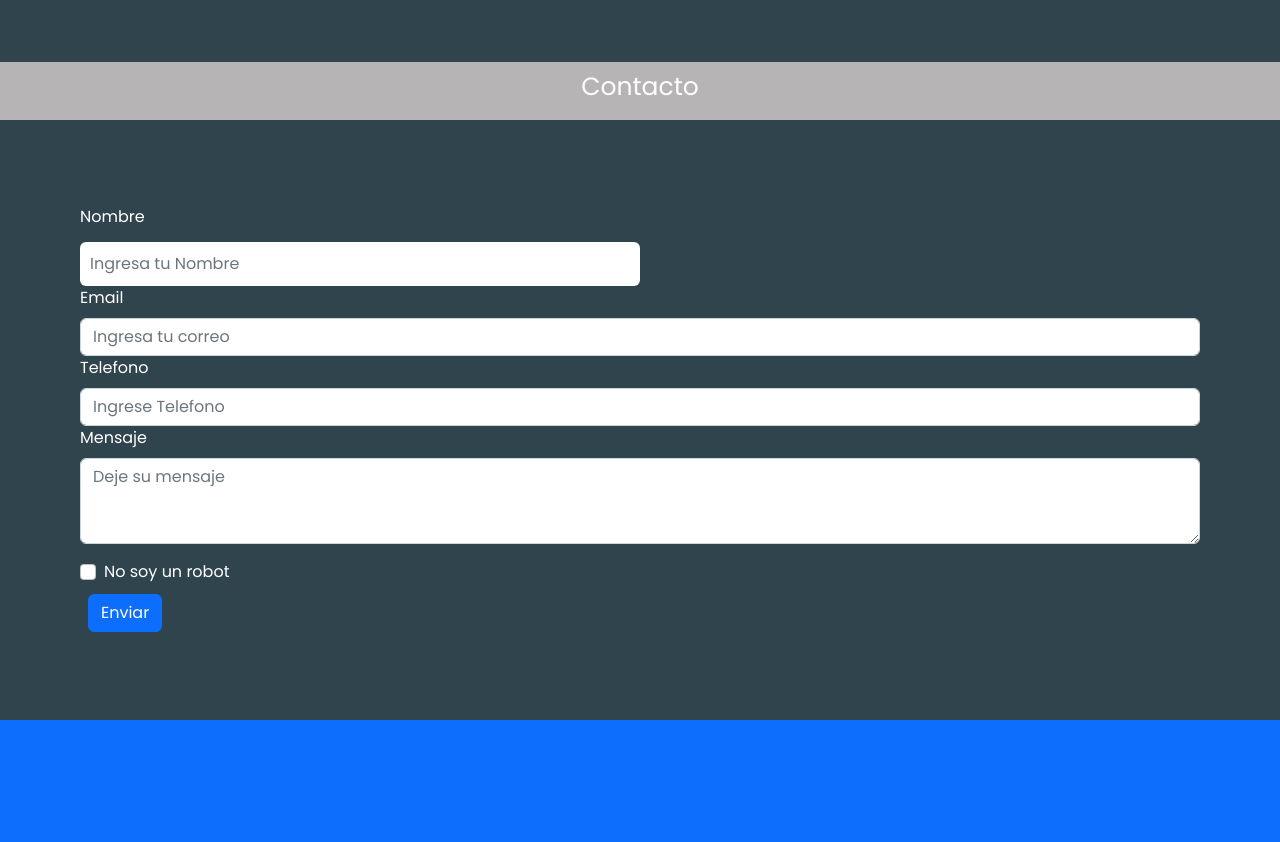
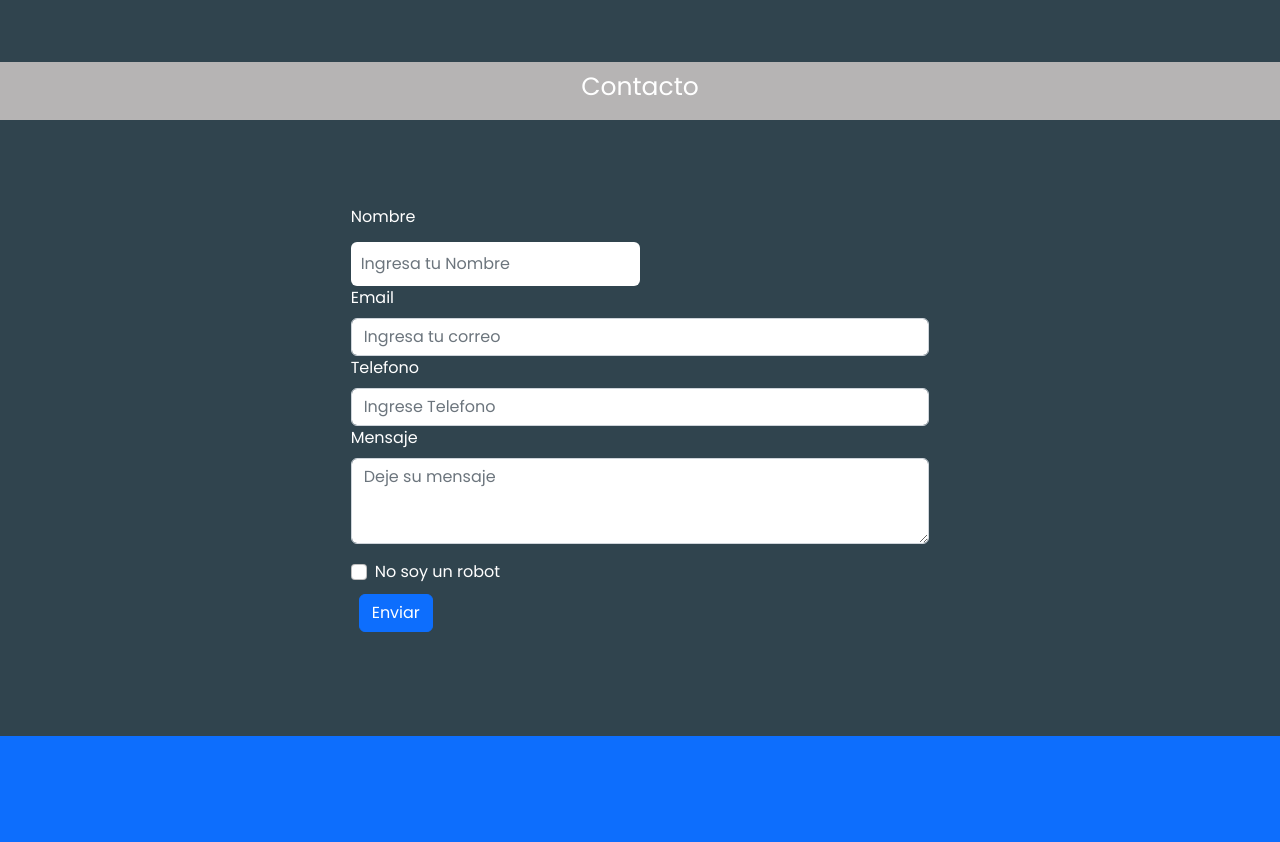
Before and after one commit to PabloSuizer/imprimi-ya-pablosuizer, a website: page index.html in a window 1280 px wide. Shown: the part 2050-2892 px from the top of the page. Drawn offline with nearby package versions, Linux system fonts and the light colour scheme.

Commit message:
fix contacto

```diff
--- a/index.html
+++ b/index.html
@@ -148,7 +148,8 @@
 <div class="class__section-divisor">
   <h2 class="h2__title-banner">Contacto</h2>
 </div>
-<section >
+<section class="row d-flex justify-content-center pb-3 pt-0">
+  <div class="col-8">
     <form class="row-forms g-3">
       <div class="col-md-6">
         <label for="inputNombre4" class="form-label">Nombre</label>
@@ -164,7 +165,8 @@
       </div>
       <div class="mb-3">
         <label for="exampleFormControlTextarea1" class="form-label">Mensaje</label>
-        <textarea class="form-control" id="exampleFormControlTextarea1" placeholder="Deje su mensaje" rows="3"></textarea>
+        <textarea class="form-control" id="exampleFormControlTextarea1" placeholder="Deje su mensaje"
+          rows="3"></textarea>
       </div>
       <div class="col-12">
         <div class="form-check">
@@ -178,6 +180,7 @@
         <button type="submit" class="btn btn-primary">Enviar</button>
       </div>
     </form>
+  </div>
 </section>
 <!-- footer -->
 <footer class="text-white text-center text-lg-start" style="background-color: #0d6efd;">
```
Lines whose indentation alone changed are shown as unchanged.
